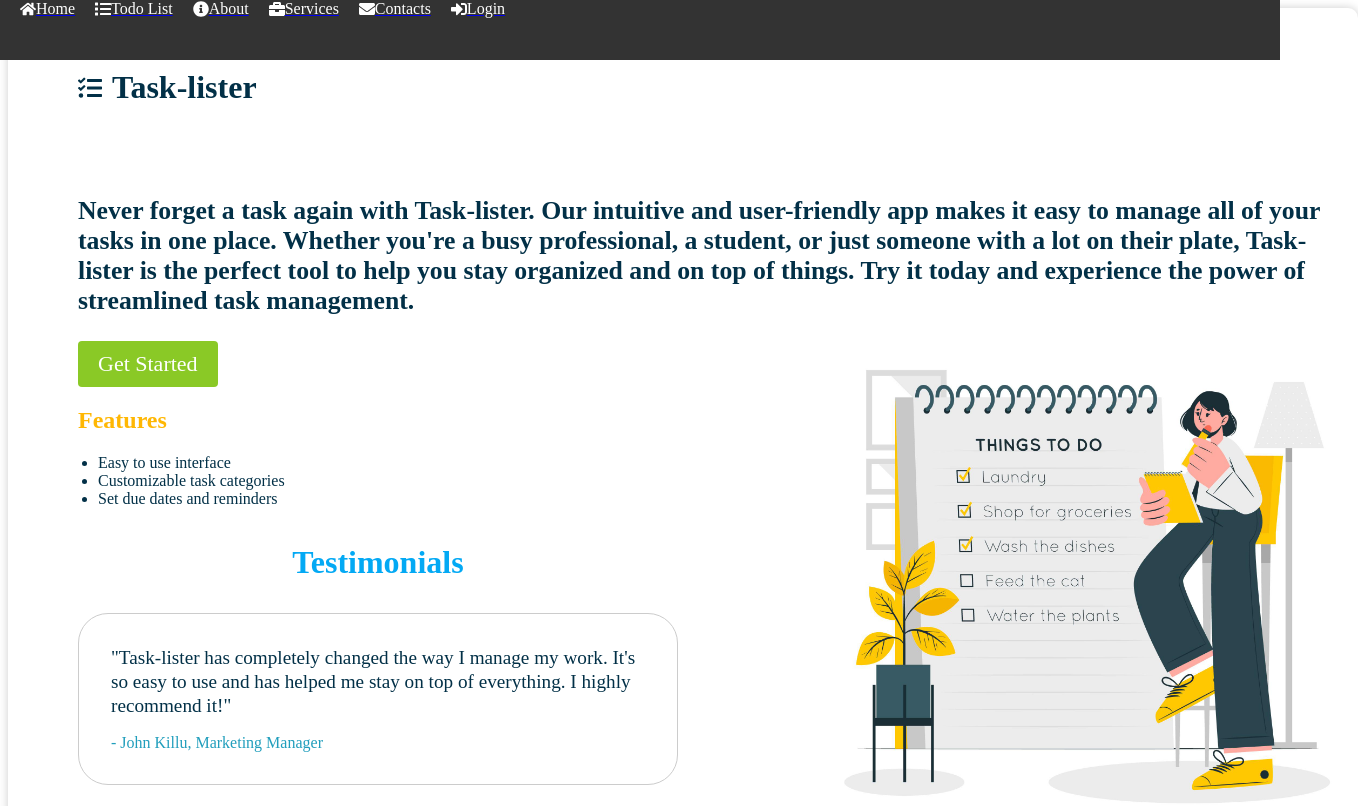
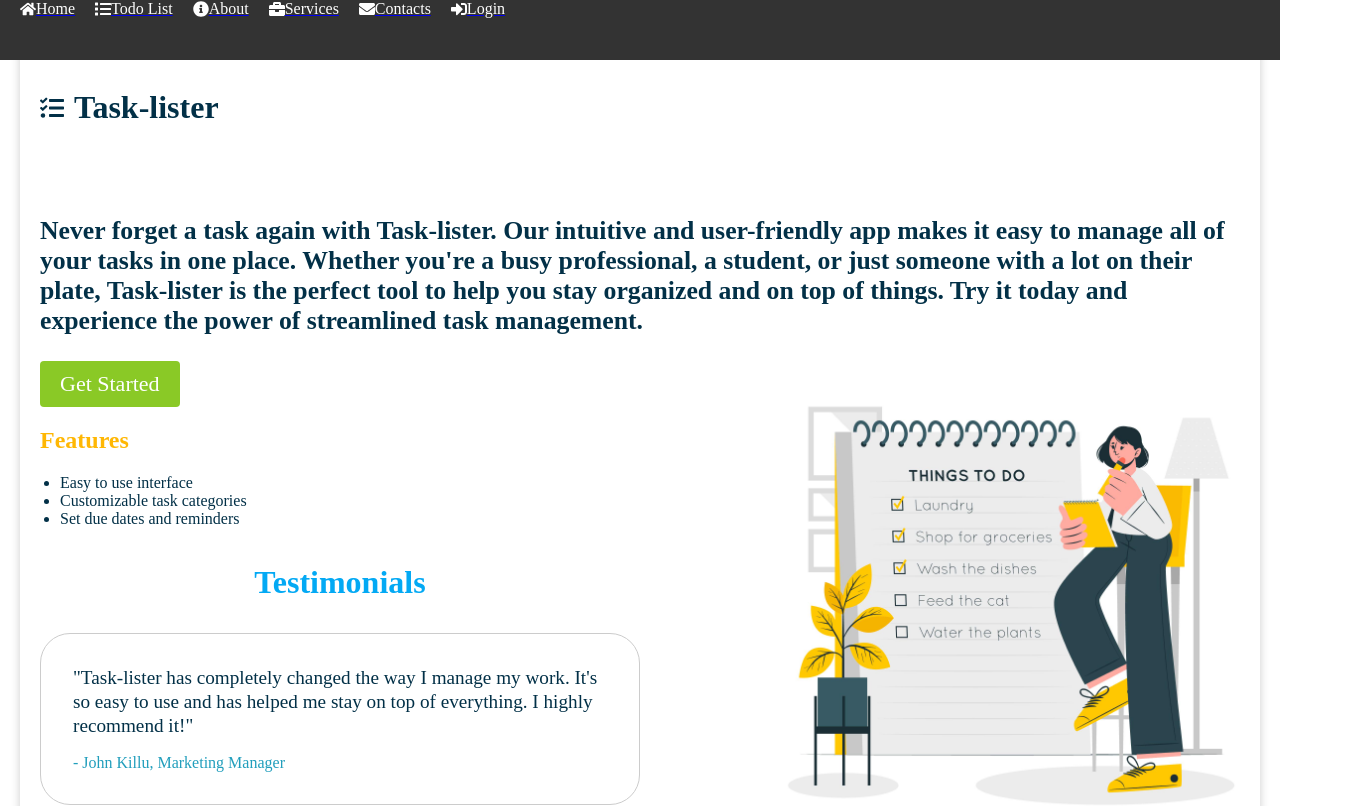
Before and after one commit to mwendwamark/to-do-list-application, a React (Create React App) app: page / in a window 1280 px wide. Shown: the top 806 px of the page, 1358 px wide, since content can reach past the window. Built offline with nearby package versions, Linux system fonts and the light colour scheme; a web font is replaced by a local one.

Commit message:
add an image to home page

```diff
--- a/src/components/App.css
+++ b/src/components/App.css
@@ -9,9 +9,9 @@
 
 .home-container {
   position: relative;
-  max-width: 1200;
-  padding-left: 70px;
-  width: 100vw;
+    max-width: 1200px;
+    margin: 0 auto;
+    padding: 20px;
   /* background-image: url(backgroundImage); */
   background-size: 40%;
   background-repeat: no-repeat;
```
